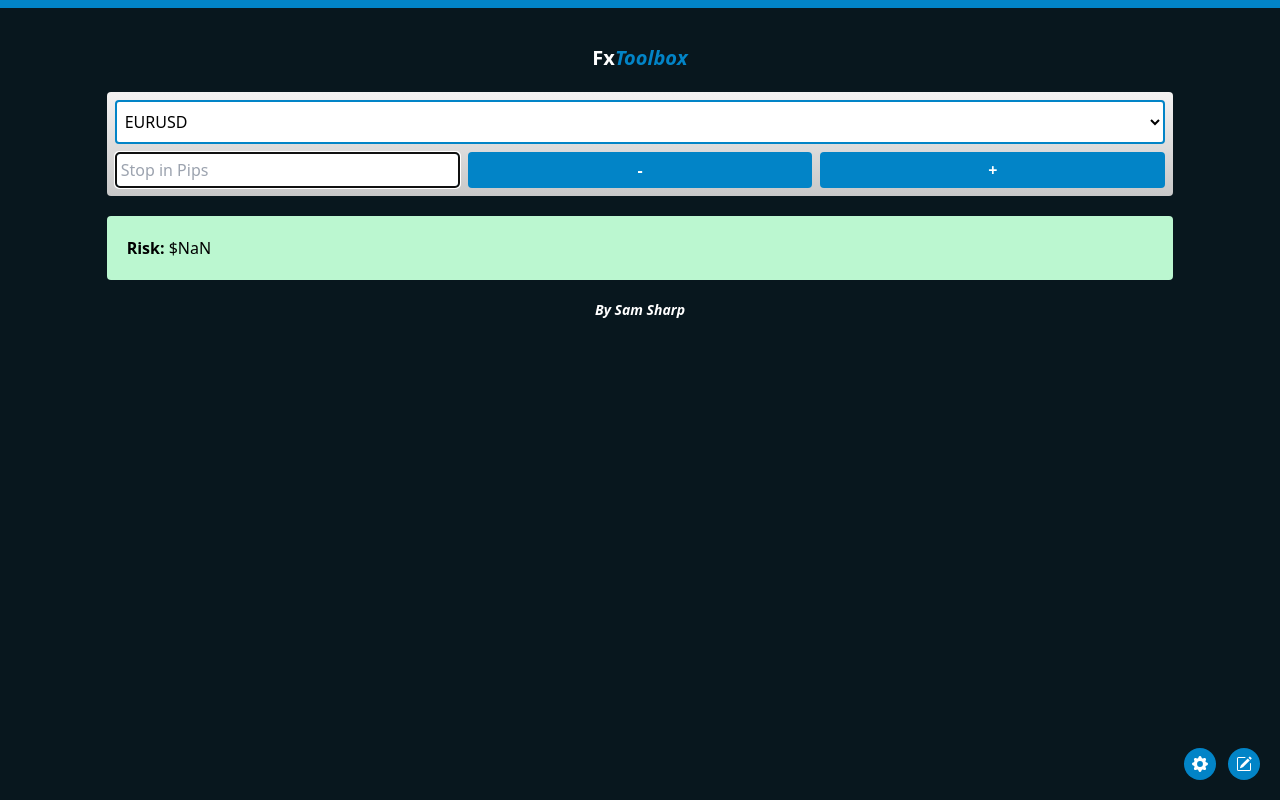
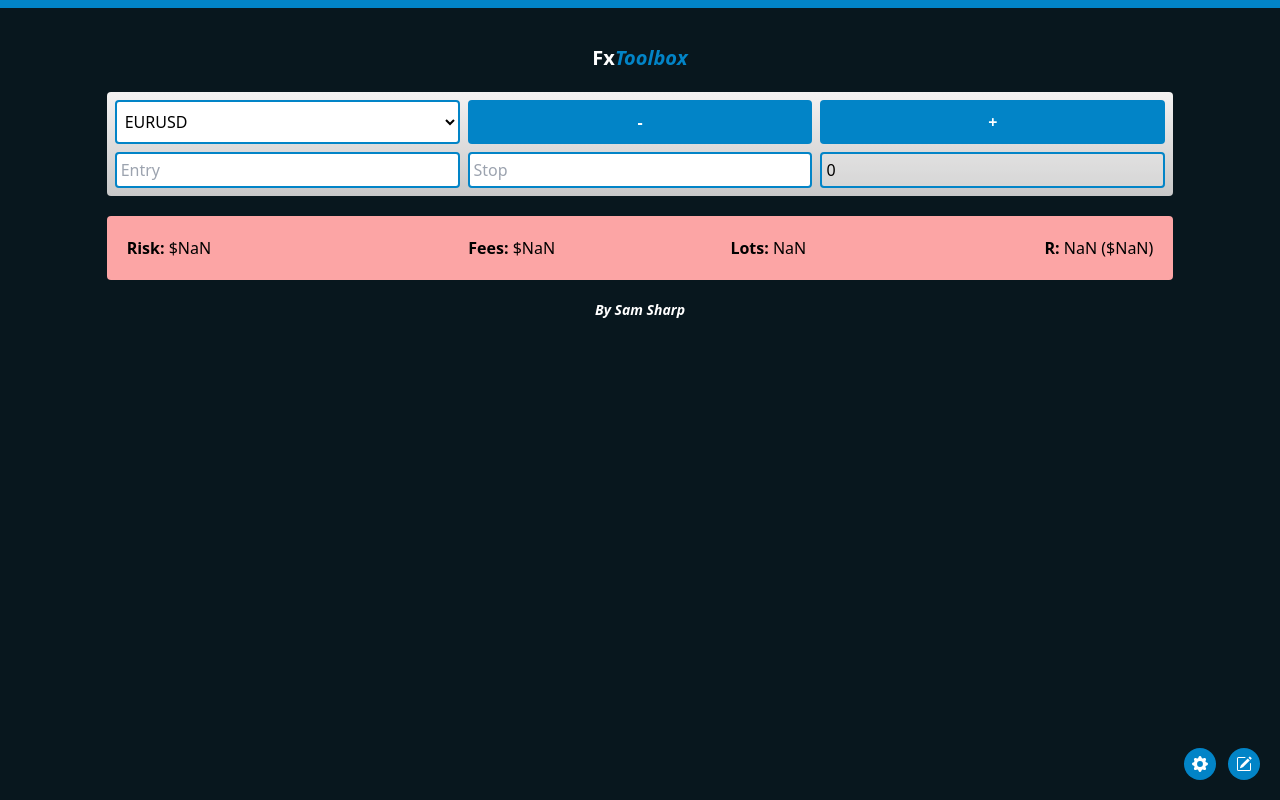
Before and after one commit to samwsharp/fxToolbox, a Vue app: page / in a window 1280 px wide. Built offline with nearby package versions, Linux system fonts and the light colour scheme.

Commit message:
Move calculation logic to vue store

```diff
--- a/src/components/App.vue
+++ b/src/components/App.vue
@@ -1,116 +1,23 @@
 <template>
     <div class="bg-sky-600 w-100 h-2"></div>
     <h1 class="text-xl font-bold text-center mt-9 text-white">Fx<span class="text-sky-600"><i>Toolbox</i></span></h1>
-    <div class="w-5/6 mx-auto rounded calculator my-5 p-2">
-        <div class="grid gap-2">
-            <div class="grid gap-2" :class="showAskPrice ? 'grid-cols-2' : 'grid-cols-1'">
-                <select v-model="data.selection" class="outline-0 rounded p-1 py-2 bg-white border-2 border-sky-600">
-                    <option v-for="pair in data.fxPairs" :value="pair">{{ pair }}</option>
-                </select>
-                <input v-if="showAskPrice" class="p-1 border-2 rounded border-sky-600" v-model="data.ask" type="number" placeholder="Ask Price"/>
-            </div>
-            <div class="grid grid-cols-3 gap-2">
-                <input type="text" class="p-1 border-2 border-sky-600 rounded" v-model="data.pips" placeholder="Stop in Pips" autofocus />
-                <button class="p-1 text-white bg-sky-600 font-bold rounded" @click="data.pips--">-</button>
-                <button class="p-1 text-white bg-sky-600 font-bold rounded" @click="data.pips++">+</button>
-            </div>
-        </div>
-    </div>
-    <view-trade-objectives @complete="data.canTakeTrade = $event"></view-trade-objectives>
-    <div @mousedown="data.copyingToClipboard = true" @click="copyLotsToClipboard()" class="w-5/6 cursor-pointer rounded mx-auto my-5 p-5" :class="{'bg-green-200': data.canTakeTrade, 'bg-red-200': !data.canTakeTrade, 'bg-emerald-200': data.copyingToClipboard }">
-        <div class="grid grid-cols-4">
-            <p class="mb-0"><strong>Risk:</strong> ${{ $filters.toFixed(risk) }}</p>
-            <template v-if="data.pips">
-                <p class="mb-0 text-center"><strong>Fees:</strong> ${{ $filters.toFixed(fees) }}</p>
-                <p class="mb-0 text-center"><strong>Lots:</strong> {{ $filters.toFixed(lots) }}</p>
-                <p class="mb-0 text-right"><strong>R:</strong> {{ $filters.toFixed(r) }} (${{ $filters.toFixed(fees+(maxRisk*3)) }})</p>
-            </template>
-        </div>
-    </div>
+    <position-sizer></position-sizer>
+    <view-trade-objectives></view-trade-objectives>
+    <view-risk-parameters></view-risk-parameters>
     <h1 class="text-center mt-5 font-semibold text-white text-sm"><i>By Sam Sharp</i></h1>
-    <vue-modal></vue-modal>
     <div @click="modal.open('edit-trade-objectives')" class="rounded-full text-white bg-sky-600 absolute p-2 bottom-5 right-5 cursor-pointer">
         <svg xmlns="http://www.w3.org/2000/svg" width="16" height="16" fill="currentColor" class="bi bi-pencil-square" viewBox="0 0 16 16"> <path d="M15.502 1.94a.5.5 0 0 1 0 .706L14.459 3.69l-2-2L13.502.646a.5.5 0 0 1 .707 0l1.293 1.293zm-1.75 2.456-2-2L4.939 9.21a.5.5 0 0 0-.121.196l-.805 2.414a.25.25 0 0 0 .316.316l2.414-.805a.5.5 0 0 0 .196-.12l6.813-6.814z"/> <path fill-rule="evenodd" d="M1 13.5A1.5 1.5 0 0 0 2.5 15h11a1.5 1.5 0 0 0 1.5-1.5v-6a.5.5 0 0 0-1 0v6a.5.5 0 0 1-.5.5h-11a.5.5 0 0 1-.5-.5v-11a.5.5 0 0 1 .5-.5H9a.5.5 0 0 0 0-1H2.5A1.5 1.5 0 0 0 1 2.5v11z"/> </svg>
     </div>
     <div @click="modal.open('edit-risk-parameters')" class="rounded-full text-white bg-sky-600 absolute p-2 bottom-5 right-16 cursor-pointer">
         <svg xmlns="http://www.w3.org/2000/svg" width="16" height="16" fill="currentColor" class="bi bi-gear-fill" viewBox="0 0 16 16"> <path d="M9.405 1.05c-.413-1.4-2.397-1.4-2.81 0l-.1.34a1.464 1.464 0 0 1-2.105.872l-.31-.17c-1.283-.698-2.686.705-1.987 1.987l.169.311c.446.82.023 1.841-.872 2.105l-.34.1c-1.4.413-1.4 2.397 0 2.81l.34.1a1.464 1.464 0 0 1 .872 2.105l-.17.31c-.698 1.283.705 2.686 1.987 1.987l.311-.169a1.464 1.464 0 0 1 2.105.872l.1.34c.413 1.4 2.397 1.4 2.81 0l.1-.34a1.464 1.464 0 0 1 2.105-.872l.31.17c1.283.698 2.686-.705 1.987-1.987l-.169-.311a1.464 1.464 0 0 1 .872-2.105l.34-.1c1.4-.413 1.4-2.397 0-2.81l-.34-.1a1.464 1.464 0 0 1-.872-2.105l.17-.31c.698-1.283-.705-2.686-1.987-1.987l-.311.169a1.464 1.464 0 0 1-2.105-.872l-.1-.34zM8 10.93a2.929 2.929 0 1 1 0-5.86 2.929 2.929 0 0 1 0 5.858z"/> </svg>
     </div>
+    <vue-modal></vue-modal>
 </template>
 
 <script>
-import { useStore } from 'vuex'
-import { ref, reactive, computed, watch } from 'vue'
-
 export default {
-    name: 'FxSizer',
+    name: 'App',
 
     inject: ['modal'],
-
-    setup () {
-        const store = useStore();
-
-        const data = reactive({
-            fxPairs: [ "EURUSD", "GBPUSD", "USDJPY", "EURJPY", "USDCAD", "USDCHF" ],
-            canTakeTrade: false,
-            selection: "EURUSD",
-            copyingToClipboard: false,
-            pips: null,
-            ask: 1,
-        });
-
-        // Determine whether or not to show the ask price
-        const showAskPrice = computed(() => !["EURUSD", "GBPUSD"].includes(data.selection));
-
-        // Calculate trade lot size
-        const lots = computed(() => risk.value / data.pips);
-
-        // Calculate the incurred fees associated with lot size
-        const fees = computed(() => lots.value / 0.5 * 3.5);
-
-        const maxRisk = computed(() => store.state.riskPreferences.maxRisk).value;
-
-        // Calculate required R value to make up loss of any fees
-        const r = computed(() => ((maxRisk*3) + fees.value) / risk.value);
-
-        // Calculate the dollar risk per trade
-        const risk = computed(() => {
-            let amount = (maxRisk / (3.5 / data.pips / 0.5 + 1));
-
-            // Quote currency is JPY
-            if (/JPY$/.test(data.selection)) {
-                amount = amount/100;
-            }
-
-            return  amount * data.ask;
-        });
-
-        // Reset ask price upon changing currency pair selection
-        watch(() => data.selection, (value) => data.ask = 1);
-
-        // Copy lot size to clipboard
-        const copyLotsToClipboard = (() => {
-            navigator.clipboard.writeText(lots.value.toFixed(2)).then(() => {
-                data.copyingToClipboard = false;
-            });
-        });
-
-        return {
-            r,
-            data,
-            risk,
-            lots,
-            fees,
-            maxRisk,
-            showAskPrice,
-            copyLotsToClipboard,
-        };
-    }
 }
 </script>
-
-<style>
-.calculator {
-    background: rgb(200,200,200);
-    background: linear-gradient(0deg, rgba(200,200,200,1) 0%, rgba(244,242,242,1) 100%);
-}
-</style>
--- /dev/null
+++ b/src/components/PositionSizer.vue
@@ -0,0 +1,54 @@
+<template>
+    <div class="w-5/6 mx-auto rounded calculator my-5 p-2">
+        <div class="grid gap-2">
+            <div class="grid grid-cols-3 gap-2">
+                <select v-model="data.selection" class="outline-0 rounded p-1 py-2 bg-white border-2 border-sky-600">
+                    <option v-for="pair in pairs" :value="pair">{{ pair }}</option>
+                </select>
+                <button class="p-1 text-white bg-sky-600 font-bold rounded" @click="data.pips--">-</button>
+                <button class="p-1 text-white bg-sky-600 font-bold rounded" @click="data.pips++">+</button>
+            </div>
+            <div class="grid grid-cols-3 gap-2">
+                <input class="p-1 border-2 rounded border-sky-600" v-model="data.entry" type="number" placeholder="Entry"/>
+                <input class="p-1 border-2 rounded border-sky-600" v-model="data.stop" type="number" placeholder="Stop"/>
+                <input type="text" class="p-1 border-2 border-sky-600 rounded" :value="stopSize" placeholder="Stop in Pips" disabled />
+            </div>
+        </div>
+    </div>
+</template>
+
+<script>
+import { useStore } from 'vuex'
+import { ref, reactive, computed, watch } from 'vue'
+
+export default {
+    name: 'PositionSizer',
+
+    setup () {
+        const store = useStore();
+
+        const pairs = [ "EURUSD", "GBPUSD", "USDJPY", "EURJPY", "USDCAD", "USDCHF" ];
+        const data = reactive({ selection: "EURUSD", pips: null, entry: null, stop: null });
+
+        const pipSize = 100000;
+        const stopSize = computed(() => Math.round(Math.abs(data.entry - data.stop)*pipSize));
+
+        watch((stopSize), (value) => store.state.stopSize = value);
+        watch(() => data.entry, (value) => store.state.askPrice = value);
+        watch(() => data.selection, (value) => data.entry = 1);
+
+        return {
+            data,
+            pairs,
+            stopSize
+        };
+    }
+}
+</script>
+
+<style scoped>
+.calculator {
+    background: rgb(200,200,200);
+    background: linear-gradient(0deg, rgba(200,200,200,1) 0%, rgba(244,242,242,1) 100%);
+}
+</style>
--- /dev/null
+++ b/src/components/RiskParameters/View.vue
@@ -0,0 +1,37 @@
+<template>
+    <div @mousedown="data.copyingToClipboard = true" @click="copyLotsToClipboard()" class="w-5/6 cursor-pointer bg-red-300 rounded mx-auto my-5 p-5">
+        <div class="grid grid-cols-4">
+            <p class="mb-0"><strong>Risk:</strong> ${{ risk }}</p>
+            <p class="mb-0 text-center"><strong>Fees:</strong> ${{ fees }}</p>
+            <p class="mb-0 text-center"><strong>Lots:</strong> {{ lots }}</p>
+            <p class="mb-0 text-right"><strong>R:</strong> {{ r }} (${{ rDollars }})</p>
+        </div>
+    </div>
+</template>
+
+<script>
+import { useStore } from 'vuex'
+import { reactive, inject, onMounted, computed } from 'vue'
+
+export default {
+    name: 'ViewRiskParameters',
+
+    setup() {
+        const store = useStore();
+
+        const risk = computed(() => store.getters.tradeRisk);
+        const r = computed(() => store.getters.rValue);
+        const fees = computed(() => store.getters.fees);
+        const lots = computed(() => store.getters.lots);
+        const rDollars = computed(() => store.getters.rDollars);
+
+        return {
+            r,
+            risk,
+            fees,
+            lots,
+            rDollars,
+        }
+    }
+}
+</script>
--- a/src/main.js
+++ b/src/main.js
@@ -20,6 +20,12 @@ app.component('edit-trade-objectives', EditTradeObjectives);
 import EditRiskParameters from './components/RiskParameters/Edit.vue'
 app.component('edit-risk-parameters', EditRiskParameters);
 
+import ViewRiskParameters from './components/RiskParameters/View.vue'
+app.component('view-risk-parameters', ViewRiskParameters);
+
+import PositionSizer from './components/PositionSizer.vue'
+app.component('position-sizer', PositionSizer);
+
 // Define global filters
 app.config.globalProperties.$filters = {
     toFixed(value, pos = 2) {
@@ -28,7 +34,7 @@ app.config.globalProperties.$filters = {
 }
 
 // Hydrate store with local storage data
-store.state.checklist = JSON.parse(localStorage.getItem('checklist')) ?? [];
+store.state.objectives = JSON.parse(localStorage.getItem('objectives')) ?? [];
 store.state.riskPreferences = JSON.parse(localStorage.getItem('riskPreferences')) ?? [];
 
 app.mount('#app')
--- a/src/store/index.js
+++ b/src/store/index.js
@@ -2,21 +2,52 @@ import { createStore } from 'vuex'
 
 export default createStore({
     state: {
-        checklist: null,
+        objectives: null,
         riskPreferences: { maxRisk: 0, rewardRatio: 0 },
+        stopSize: 0,
+        askPrice: 1,
     },
 
     getters: {
+        lots(state, getters) {
+            // The lot size of the trade
+            return getters.tradeRisk / state.stopSize;
+        },
+
+        fees(_, getters) {
+            // Any fees incurred as a result of the lot size used
+            return getters.lots / 0.5 * 3.5;
+        },
+
+        tradeRisk(state) {
+            // The maximum loss that should be incurred on a trade any excluding fees
+            return (state.riskPreferences.maxRisk / (3.5 / state.stopSize / 0.5 + 1)) * state.askPrice;
+        },
+
+        target(state) {
+            // The desired target amount in the case of a winning trade
+            return state.riskPreferences.maxRisk * state.riskPreferences.rewardRatio;
+        },
+
+        rDollars(state, getters) {
+            // The total profit target including any fees
+            return getters.fees + getters.target;
+        },
+
+        rValue(state, getters) {
+            // The needed risk reward ratio to cover any fees and maintain the profit target
+            return getters.rDollars / getters.tradeRisk;
+        },
     },
 
     mutations: {
-        setChecklist(state, items) {
+        setObjectives(state, items) {
             // Update global store with incoming data
             const data = JSON.stringify(items);
-            state.checklist = JSON.parse(data);
+            state.objectives = JSON.parse(data);
 
             // Also override local storage object to persist changes
-            localStorage.setItem('checklist', data);
+            localStorage.setItem('objectives', data);
         },
 
         setRiskPreferences(state, value) {
```
Also changed, not shown: src/components/RiskParameters/Edit.vue (+8 -11 lines), src/components/TradeObjectives/Edit.vue (+16 -27 lines), src/components/TradeObjectives/View.vue (+8 -8 lines), src/plugins/Vue-Modal/VueModal.vue (+18 -12 lines).
